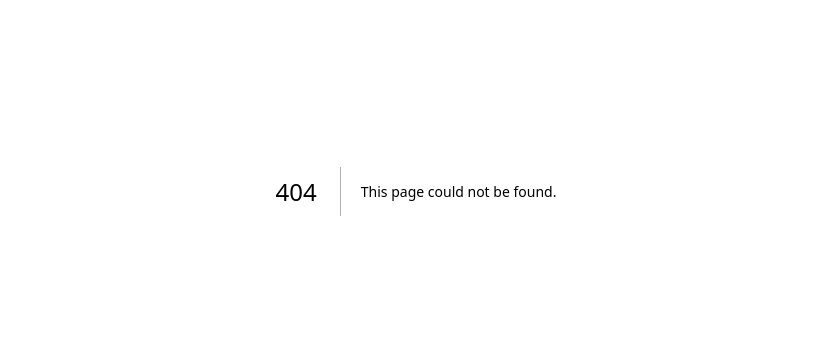
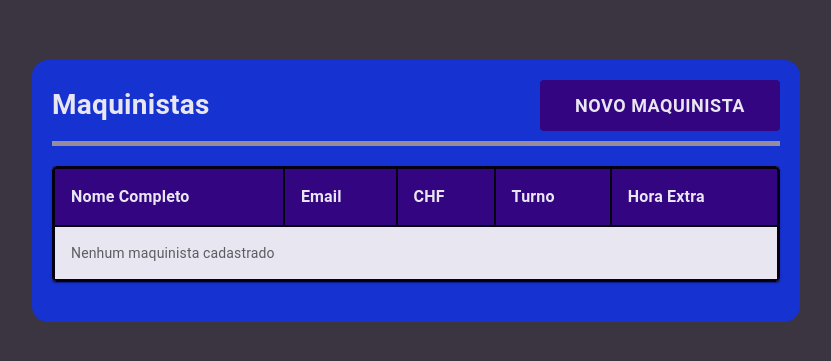
Before and after one commit to ArthurAnicio/projeto-locomotiva, a Next.js app: page /DriversPage in a window 1280 px wide. Before the commit this address had no page. Shown: the part 209-570 px from the top of the page, without its empty margins (224-1055 px from the left). Built offline with nearby package versions, Linux system fonts and the light colour scheme; what @mui/material-nextjs would draw is missing.

Commit message:
feat/driversPage

```diff
--- /dev/null
+++ b/src/app/DriversPage/DriversPage.styles.ts
@@ -0,0 +1,60 @@
+import type { SxProps, Theme } from "@mui/material";
+
+export const styles: Record<string, SxProps<Theme>> = {
+    container: {
+        width: '100%',
+        minHeight: '100vh',
+        display: 'flex',
+        justifyContent: 'center',
+        alignItems: 'center'
+    },
+    drivers:{
+        background:'var(--blue-p)',
+        width: '60%',
+        display: 'flex',
+        flexDirection: 'column',
+        padding: '20px 20px',
+        borderRadius: '1rem'
+    },
+    driversHeader: {
+        width: '100%',
+        display: 'flex',
+        alignItems: 'center',
+        justifyContent: 'space-between',
+        paddingBottom: '10px',
+        borderBottom: 'solid 5px var(--gray-s)'
+    },
+    newDriver: {
+        width: '240px',
+        background: 'var(--purple-s)',
+        color: 'var(--white)',
+        fontWeight: 700,
+        fontSize: '18px',
+        padding: '10px 20px',
+        transition: '0.2s',
+        '&:hover':{
+            scale: '0.95',
+            background: 'var(--purple-t)'
+        }
+    },
+    driversTable: {
+        width: '100%',
+        margin: '20px 0',
+        background: 'var(--white)',
+        border: 'solid 1.5px var(--black)',
+    },
+    tableHeader: {
+        background: 'var(--purple-s)',
+        overflow: 'hidden'
+    },
+    tableHeaderCell:{
+        border: 'solid 2px var(--black)',
+        color: 'var(--white)',
+        fontSize: '16px',
+        fontWeight: 700
+    },
+    tableCell:{
+        border: 'solid 2px var(--black)',
+        fontSize: '16px'
+    }
+}
--- /dev/null
+++ b/src/app/DriversPage/page.tsx
@@ -0,0 +1,119 @@
+'use client'
+import { styles } from './DriversPage.styles'
+import { NewDriverModal } from '@/features/Driver/NewDriverModal'
+import {
+    Box,
+    Button,
+    Typography,
+    Table,
+    TableBody,
+    TableCell,
+    TableContainer,
+    TableHead,
+    TableRow,
+    Paper
+} from "@mui/material";
+import CheckIcon from "@mui/icons-material/Check";
+import CloseIcon from "@mui/icons-material/Close";
+import { useEffect, useState } from 'react';
+import { Driver } from '@/features/Driver/types';
+
+export default function DriversPage(){
+    const [modalOn, setModalOn] = useState(false)
+    const [drivers, setDrivers] = useState<Driver[]>(() => {
+        try {
+            return JSON.parse(localStorage.getItem('maquinistas') || '[]')
+        } catch {
+            return []
+        }
+    })
+
+    useEffect(() => {
+        localStorage.setItem("maquinistas", JSON.stringify(drivers))
+    }, [drivers])
+
+    const handleNewDriver = (newDriver: Driver) => {
+        setDrivers(prev => [...prev, newDriver])
+        setModalOn(false)
+    }
+
+    const shiftLabel = (shift: string) => {
+        const labels: Record<string, string> = {
+            manha: 'Manhã',
+            tarde: 'Tarde',
+            noite: 'Noite'
+        }
+        return labels[shift as keyof typeof labels] || '—'
+    }
+
+    const overtimeLabel = (overtime: boolean) => {
+        return overtime ? 'Sim' : 'Não'
+    }
+
+    return (
+        <Box sx={styles.container}>
+            <Box sx={styles.drivers}>
+                <Box sx={styles.driversHeader}>
+                    <Typography sx={{fontWeight: 700, fontSize: '28px'}}>
+                        Maquinistas
+                    </Typography>
+                    <Button
+                        onClick={() => setModalOn(true)}
+                        sx={styles.newDriver}
+                    >
+                        Novo Maquinista
+                    </Button>
+                </Box>
+
+                <TableContainer component={Paper} sx={styles.driversTable}>
+                    <Table aria-label="maquinistas table">
+                        <TableHead sx={styles.tableHeader}>
+                            <TableRow>
+                                <TableCell sx={styles.tableHeaderCell}>Nome Completo</TableCell>
+                                <TableCell sx={styles.tableHeaderCell}>Email</TableCell>
+                                <TableCell sx={styles.tableHeaderCell}>CHF</TableCell>
+                                <TableCell sx={styles.tableHeaderCell}>Turno</TableCell>
+                                <TableCell sx={styles.tableHeaderCell}>Hora Extra</TableCell>
+                            </TableRow>
+                        </TableHead>
+                        <TableBody>
+                            {drivers.length === 0 ? (
+                                <TableRow>
+                                    <TableCell colSpan={5} sx={styles.tableCell}>
+                                        <Typography variant="body2" color="text.secondary">
+                                            Nenhum maquinista cadastrado
+                                        </Typography>
+                                    </TableCell>
+                                </TableRow>
+                            ) : (
+                                drivers.map((driver, index) => (
+                                    <TableRow key={`${driver.chf}-${index}`} hover>
+                                        <TableCell sx={styles.tableCell}>{driver.fullName}</TableCell>
+                                        <TableCell sx={styles.tableCell}>{driver.email}</TableCell>
+                                        <TableCell sx={styles.tableCell}>{driver.chf}</TableCell>
+                                        <TableCell sx={styles.tableCell}>{shiftLabel(driver.shift)}</TableCell>
+                                        <TableCell sx={styles.tableCell}>
+                                            {
+                                                overtimeLabel(driver.overtime)=='Sim'?
+                                                 <CheckIcon/>
+                                                :
+                                                 <CloseIcon/>
+                                            }
+                                        </TableCell>
+                                    </TableRow>
+                                ))
+                            )}
+                        </TableBody>
+                    </Table>
+                </TableContainer>
+            </Box>
+
+            {modalOn && (
+                <NewDriverModal
+                    onClose={() => setModalOn(false)}
+                    onSubmit={handleNewDriver}
+                />
+            )}
+        </Box>
+    )
+}
--- a/src/app/globals.css
+++ b/src/app/globals.css
@@ -18,6 +18,7 @@
   --yellow-t: #c9c909;
   --purple-p: #1f034d;
   --purple-s: #340580;
+  --purple-t: #480da7;
 
   --black-blank: #00000080;
   --font-poppins: "Poppins", system-ui, -apple-system, BlinkMacSystemFont, sans-serif;
--- a/src/app/page.styles.ts
+++ b/src/app/page.styles.ts
@@ -40,7 +40,7 @@ export const styles: Record<string, SxProps<Theme>> = {
       transform: "scale(0.95)",
     },
   },
-  signUpButton: {
+  drivers: {
     width: '300px',
     margin: '20px 0',
     padding: '10px',
--- a/src/features/Driver/NewDriverModal/index.tsx
+++ b/src/features/Driver/NewDriverModal/index.tsx
@@ -13,15 +13,21 @@ import EmailIcon from "@mui/icons-material/Email";
 import CloseIcon from "@mui/icons-material/Close";
 import { useFormik } from "formik";
 import { driverSchema } from "@/features/Driver/driverSchema";
-import { NewDriverModalProps } from "../types";
+import { NewDriverModalProps, Driver } from "../types";
 import { initialValues } from "../constants";
 
-export function NewDriverModal({ onClose }: NewDriverModalProps) {
+export function NewDriverModal({ onClose, onSubmit }: NewDriverModalProps) {
   const formik = useFormik({
     initialValues,
     validationSchema: driverSchema,
-    onSubmit: (values, { setSubmitting, resetForm }) => {
-      alert(`Maquinista cadastrado:\n${JSON.stringify(values, null, 2)}`);
+    onSubmit: (values: Driver, { setSubmitting, resetForm }) => {
+      if (onSubmit) {
+        onSubmit(values);
+      } else {
+        console.log("Novo maquinista:", values);
+        alert(`Maquinista cadastrado:\n${JSON.stringify(values, null, 2)}`);
+      }
+
       setSubmitting(false);
       resetForm();
       onClose();
--- a/src/features/Driver/constants.ts
+++ b/src/features/Driver/constants.ts
@@ -1,6 +1,6 @@
-import { DriverFormValues } from "./types";
+import { Driver } from "./types";
 
-export const initialValues: DriverFormValues = {
+export const initialValues: Driver = {
   fullName: "",
   email: "",
   chf: "",
--- a/src/features/Driver/types.ts
+++ b/src/features/Driver/types.ts
@@ -1,8 +1,9 @@
 export interface NewDriverModalProps {
   onClose: () => void;
+  onSubmit: (newDriver: Driver) => void
 }
 
-export interface DriverFormValues {
+export interface Driver{
   fullName: string;
   email: string;
   chf: string;
```
Also changed, not shown: src/app/page.tsx (+3 -5 lines).
